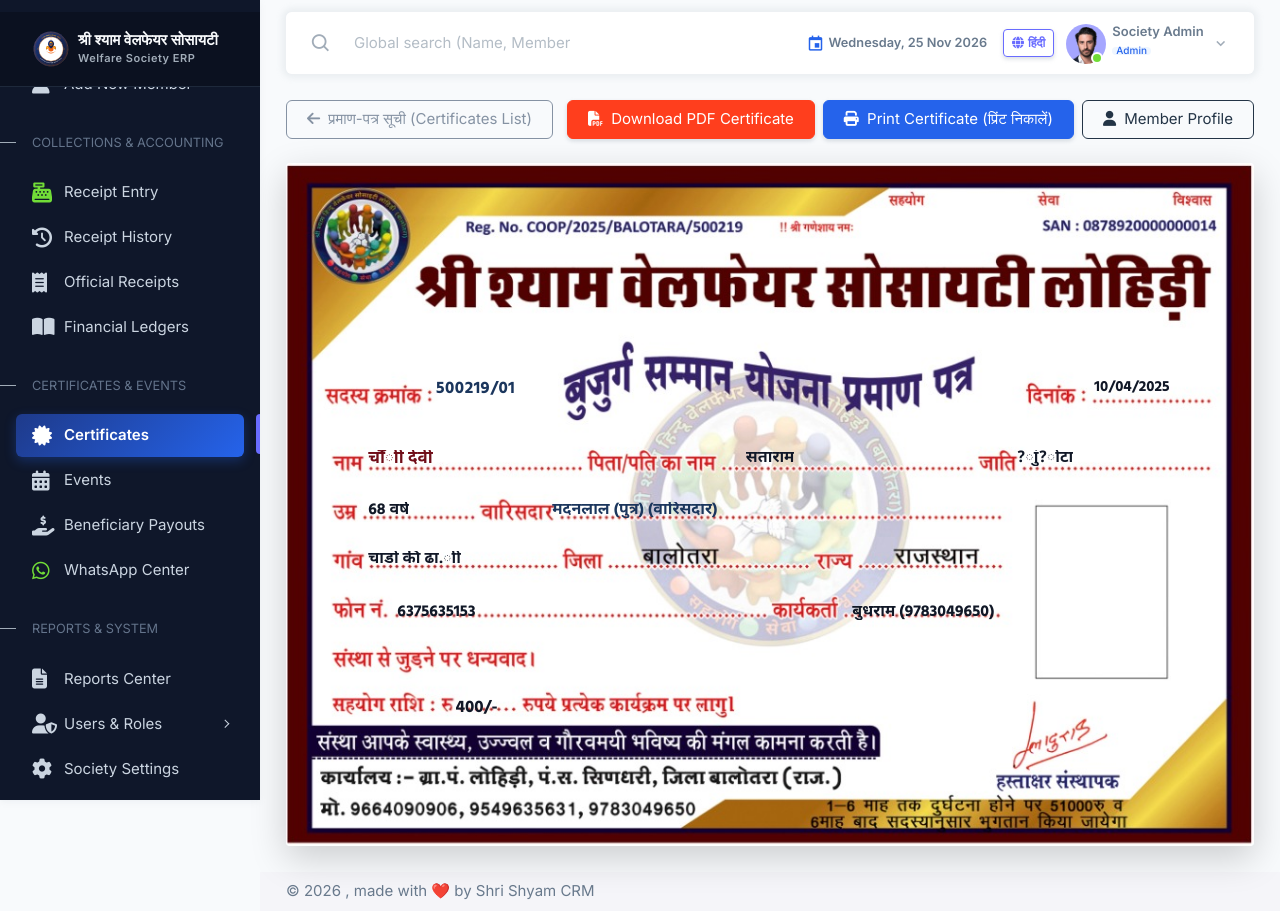
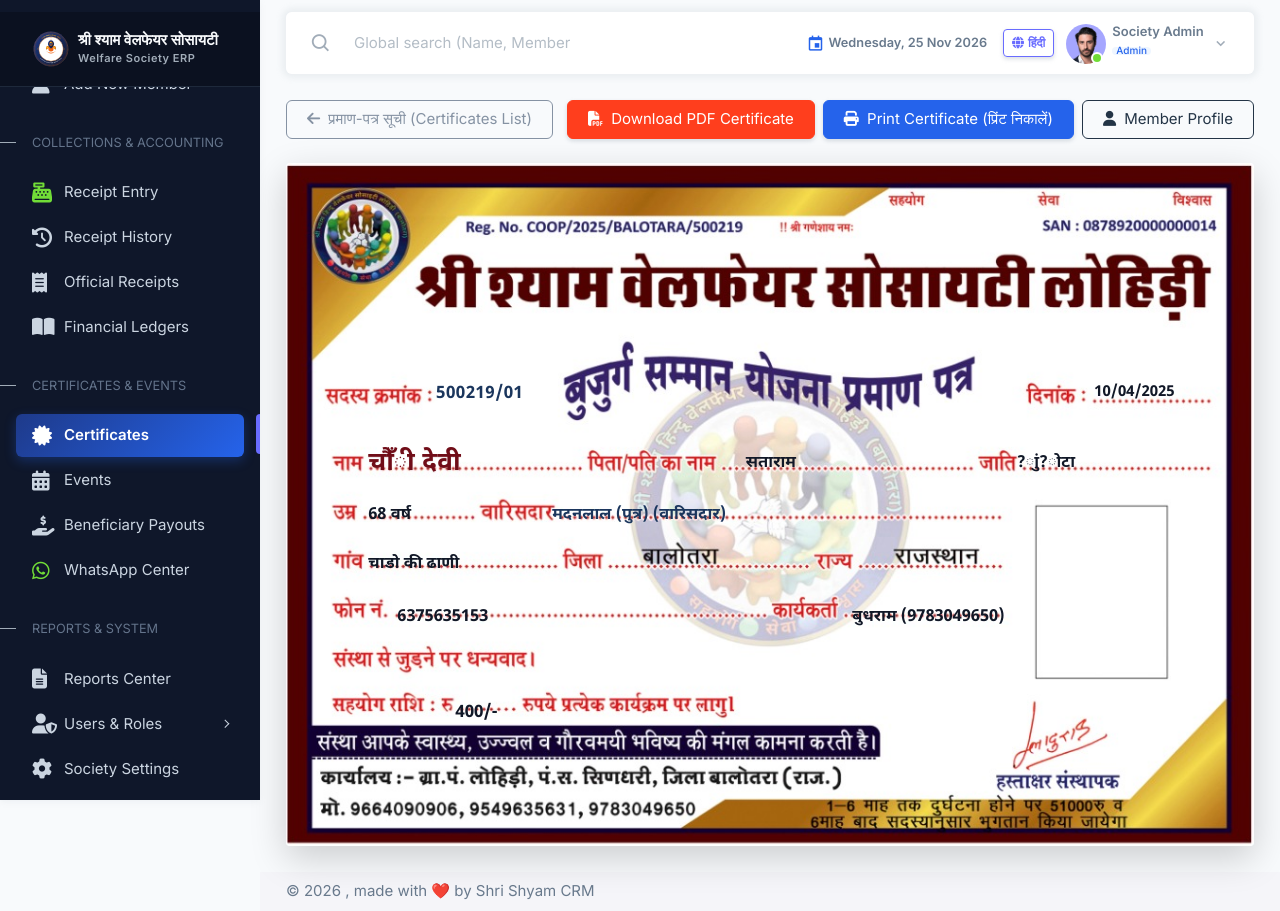
Before and after one commit to apachertr180navneeet/shrishyamcrm, a Laravel app: page /admin/certificates/1 in a window 1280 px wide. Run offline with Laravel 12, Linux system fonts and the light colour scheme; the visitor is signed in with stand-in values (Sample User, id 1); data comes from the database, SQL or seed files in the repository; parts of the project's set-up code (start-up, migrations or seed data) failed here and were passed over; some libraries are stand-ins or nearby versions.

Commit message:
feat: add Member and Nominee models, KrutiDev converter service, and certificate views

```diff
--- a/project/app/Models/Member.php
+++ b/project/app/Models/Member.php
@@ -58,6 +58,53 @@ class Member extends Model
     public function setMemberIDAttribute($value): void
     {
         $this->attributes['memberID'] = !empty($value) ? trim($value) : null;
+    }
+
+    /**
+     * Accessor for full_name to guarantee proper Unicode Hindi matras and clean text
+     */
+    public function getFullNameAttribute(?string $value): ?string
+    {
+        if (empty($value)) return $value;
+        return \App\Services\KrutiDevConverter::cleanHindiText($value);
+    }
+
+    public function setFullNameAttribute($value): void
+    {
+        $this->attributes['full_name'] = !empty($value) ? \App\Services\KrutiDevConverter::cleanHindiText($value) : null;
+    }
+
+    public function getFatherSpouseNameAttribute(?string $value): ?string
+    {
+        if (empty($value)) return $value;
+        return \App\Services\KrutiDevConverter::cleanHindiText($value);
+    }
+
+    public function setFatherSpouseNameAttribute($value): void
+    {
+        $this->attributes['father_spouse_name'] = !empty($value) ? \App\Services\KrutiDevConverter::cleanHindiText($value) : null;
+    }
+
+    public function getCasteAttribute(?string $value): ?string
+    {
+        if (empty($value)) return $value;
+        return \App\Services\KrutiDevConverter::cleanHindiText($value);
+    }
+
+    public function setCasteAttribute($value): void
+    {
+        $this->attributes['caste'] = !empty($value) ? \App\Services\KrutiDevConverter::cleanHindiText($value) : null;
+    }
+
+    public function getAddressAttribute(?string $value): ?string
+    {
+        if (empty($value)) return $value;
+        return \App\Services\KrutiDevConverter::cleanHindiText($value);
+    }
+
+    public function setAddressAttribute($value): void
+    {
+        $this->attributes['address'] = !empty($value) ? \App\Services\KrutiDevConverter::cleanHindiText($value) : null;
     }
 
     /**
--- a/project/app/Models/Nominee.php
+++ b/project/app/Models/Nominee.php
@@ -19,4 +19,15 @@ class Nominee extends Model
     {
         return $this->belongsTo(Member::class);
     }
+
+    public function getNameAttribute(?string $value): ?string
+    {
+        if (empty($value)) return $value;
+        return \App\Services\KrutiDevConverter::cleanHindiText($value);
+    }
+
+    public function setNameAttribute($value): void
+    {
+        $this->attributes['name'] = !empty($value) ? \App\Services\KrutiDevConverter::cleanHindiText($value) : null;
+    }
 }
--- a/project/resources/views/admin/certificates/show.blade.php
+++ b/project/resources/views/admin/certificates/show.blade.php
@@ -3,8 +3,45 @@
 @section('style')
 <link rel="preconnect" href="https://fonts.googleapis.com">
 <link rel="preconnect" href="https://fonts.gstatic.com" crossorigin>
-<link href="https://fonts.googleapis.com/css2?family=Hind:wght@400;500;600;700&family=Noto+Sans+Devanagari:wght@400;500;600;700;800&family=Poppins:wght@500;600;700&display=swap" rel="stylesheet">
+<link href="https://fonts.googleapis.com/css2?family=Noto+Sans+Devanagari:wght@400;500;600;700;800;900&family=Hind:wght@500;600;700&family=Mukta:wght@500;600;700;800&family=Poppins:wght@500;600;700&display=swap" rel="stylesheet">
 <style>
+    @font-face {
+        font-family: 'MangalLocal';
+        src: local('Mangal'), url('{{ asset("fonts/mangal.ttf") }}') format('truetype'), url('{{ url("fonts/mangal.ttf") }}') format('truetype');
+        font-weight: 400;
+        font-style: normal;
+    }
+    @font-face {
+        font-family: 'MangalLocal';
+        src: local('Mangal Bold'), local('Mangal'), url('{{ asset("fonts/mangalb.ttf") }}') format('truetype'), url('{{ url("fonts/mangalb.ttf") }}') format('truetype');
+        font-weight: 700;
+        font-style: normal;
+    }
+    @font-face {
+        font-family: 'MangalLocal';
+        src: local('Mangal Bold'), local('Mangal'), url('{{ asset("fonts/mangalb.ttf") }}') format('truetype'), url('{{ url("fonts/mangalb.ttf") }}') format('truetype');
+        font-weight: 800;
+        font-style: normal;
+    }
+    @font-face {
+        font-family: 'MangalLocal';
+        src: local('Mangal Bold'), local('Mangal'), url('{{ asset("fonts/mangalb.ttf") }}') format('truetype'), url('{{ url("fonts/mangalb.ttf") }}') format('truetype');
+        font-weight: 900;
+        font-style: normal;
+    }
+    @font-face {
+        font-family: 'AparajitaLocal';
+        src: local('Aparajita'), url('{{ asset("fonts/aparaj.ttf") }}') format('truetype'), url('{{ url("fonts/aparaj.ttf") }}') format('truetype');
+        font-weight: 400;
+        font-style: normal;
+    }
+    @font-face {
+        font-family: 'AparajitaLocal';
+        src: local('Aparajita Bold'), local('Aparajita'), url('{{ asset("fonts/aparajb.ttf") }}') format('truetype'), url('{{ url("fonts/aparajb.ttf") }}') format('truetype');
+        font-weight: 700;
+        font-style: normal;
+    }
+
     .cert-screen-wrapper {
         max-width: 1024px;
         margin: 0 auto;
@@ -20,22 +57,33 @@
         background-position: center;
         box-shadow: 0 12px 36px rgba(0,0,0,0.18);
         border-radius: 4px;
-        overflow: hidden;
-        font-family: 'Hind', 'Noto Sans Devanagari', 'Mangal', sans-serif;
+        overflow: visible; /* Ensure top matras are never cut off */
+        font-family: 'Noto Sans Devanagari', 'Hind', 'MangalLocal', 'Mangal', 'Nirmala UI', 'Mukta', 'AparajitaLocal', 'Aparajita', sans-serif;
+        text-rendering: optimizeLegibility;
+        -webkit-font-smoothing: antialiased;
+        -moz-osx-font-smoothing: grayscale;
+        font-feature-settings: "kern" 1, "liga" 1, "calt" 1, "pres" 1, "abvs" 1, "blws" 1, "psts" 1, "haln" 1;
+        font-variant-ligatures: contextual normal;
     }
 
-    /* Dynamic overlay fields with non-overlapping boundaries */
+    /* Dynamic overlay fields with full headroom for Hindi matras */
     .cert-overlay-field {
         position: absolute;
-        font-family: 'Hind', 'Noto Sans Devanagari', 'Mangal', sans-serif;
+        font-family: 'Noto Sans Devanagari', 'Hind', 'MangalLocal', 'Mangal', 'Nirmala UI', 'Mukta', 'AparajitaLocal', 'Aparajita', sans-serif;
         font-weight: 700;
-        font-size: clamp(12px, 1.45vw, 16px);
+        font-size: clamp(12.5px, 1.5vw, 16.5px);
         color: #111827;
         white-space: nowrap;
-        overflow: hidden;
-        text-overflow: ellipsis;
-        line-height: 1;
+        overflow: visible !important;
+        line-height: 1.45;
+        padding-top: 2px;
+        padding-bottom: 2px;
         z-index: 5;
+        text-rendering: optimizeLegibility;
+        -webkit-font-smoothing: antialiased;
+        -moz-osx-font-smoothing: grayscale;
+        font-feature-settings: "kern" 1, "liga" 1, "calt" 1, "pres" 1, "abvs" 1, "blws" 1, "psts" 1, "haln" 1;
+        font-variant-ligatures: contextual normal;
     }
 
     .ov-mem-no {
@@ -53,12 +101,18 @@
         color: #111827;
         font-size: clamp(12px, 1.4vw, 15px);
     }
+    /* Member Name - Prominently enlarged & bold with ample breathing room */
     .ov-name {
-        top: 42.0%;
+        top: 41.2%;
         left: 8.5%;
-        max-width: 22%;
+        max-width: 32%;
         color: #700D18;
-        font-size: clamp(13px, 1.55vw, 17px);
+        font-size: clamp(19.5px, 2.4vw, 26px);
+        font-weight: 900;
+        letter-spacing: 0.4px;
+        line-height: 1.35;
+        overflow: visible !important;
+        text-shadow: 0 0.5px 1px rgba(112, 13, 24, 0.12);
     }
     .ov-father {
         top: 42.0%;
@@ -83,7 +137,7 @@
         left: 27.5%;
         max-width: 48%;
         color: #1B365D;
-        font-size: clamp(12px, 1.45vw, 16px);
+        font-size: clamp(12.5px, 1.5vw, 16.5px);
     }
     .ov-village {
         top: 56.8%;
@@ -173,8 +227,18 @@
             aspect-ratio: auto !important;
             box-shadow: none !important;
             border-radius: 0 !important;
+            overflow: visible !important;
             -webkit-print-color-adjust: exact !important;
             print-color-adjust: exact !important;
+        }
+        .cert-overlay-field {
+            overflow: visible !important;
+            -webkit-print-color-adjust: exact !important;
+            print-color-adjust: exact !important;
+        }
+        .ov-name {
+            font-size: 24px !important;
+            font-weight: 900 !important;
         }
         .no-print {
             display: none !important;
```
Also changed, not shown: project/app/Services/KrutiDevConverter.php (+117 -51 lines), project/resources/views/pdf/certificate.blade.php (+7 -5 lines).
